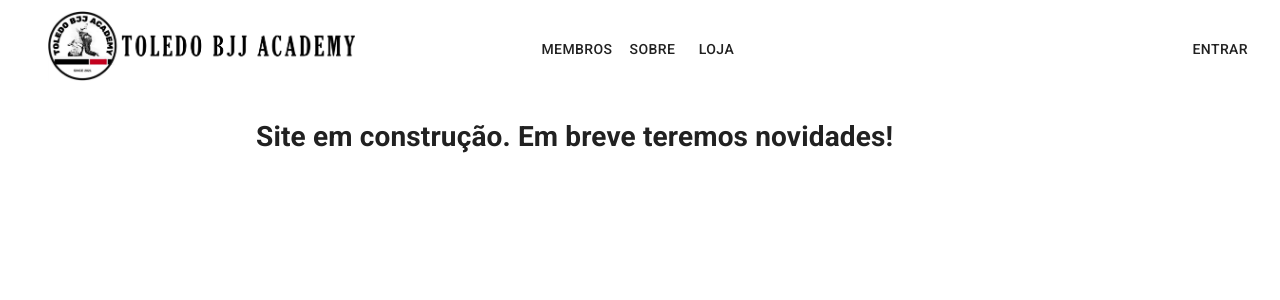
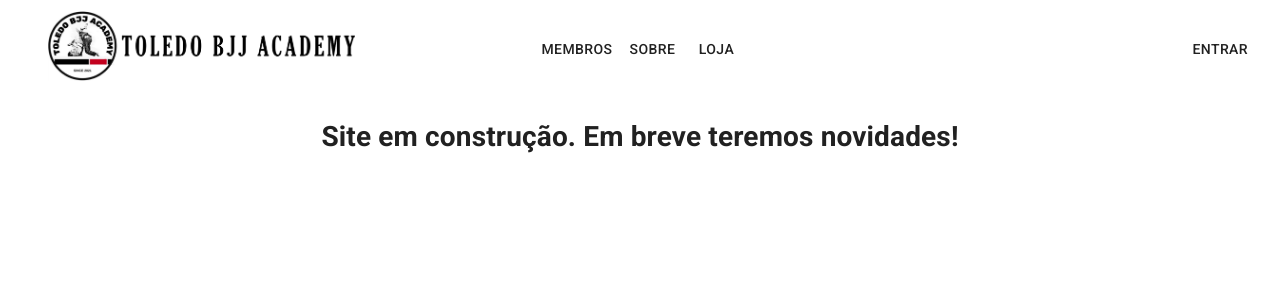
Before and after one commit to wanpdsantos/toledobjj_frontend, a Next.js app: page / in a window 1280 px wide. Shown: the top 300 px of the page. Built offline with nearby package versions, Linux system fonts and the light colour scheme.

Commit message:
Site Em Construção

```diff
--- a/components/Layout/index.js
+++ b/components/Layout/index.js
@@ -1,4 +1,4 @@
-import {makeStyles} from  '@material-ui/core'
+import { makeStyles } from  '@material-ui/core'
 import Head from 'next/head'
 import TopBar from './TopBar'
 
@@ -17,7 +17,7 @@ const useStyles = makeStyles((theme) => ({
         overflow: 'hidden',
         paddingTop: '7em',
         [theme.breakpoints.up('lg')]:{
-            paddingLeft: 256,
+            paddingLeft: 0,
         },
 
     },
@@ -26,12 +26,13 @@ const useStyles = makeStyles((theme) => ({
         flex: '1 1 auto',
         overflow: 'hidden',
 
+
     },
     content:{
-        flex: '1 1 auto',
+        display: 'flex',
+        justifyContent: 'center',
         height: '100%',
-        overflow: 'auto'
-
+        width: '100%',
     },
 
 }));
--- a/pages/index.js
+++ b/pages/index.js
@@ -1,13 +1,30 @@
+import { makeStyles } from  '@material-ui/core'
 import Layout from '../components/Layout';
+import Box from '@material-ui/core/Box'
+
+const useStyles = makeStyles((theme) => ({
+
+  boxUnderDevelopment: {
+    display: 'flex',
+    justifyContent: 'center',
+  },
+
+
+}));
 
 function Home() {
+
+  const classes = useStyles();
+
   return (
 
     <Layout title="TOLEDO BJJ ACADEMY">
 
-      <h1>
-        Site em construção. Em breve teremos novidades!
-      </h1>
+      <Box className={classes.boxUnderDevelopment}>
+        <h1>
+          Site em construção. Em breve teremos novidades!
+        </h1>
+      </Box>
 
     </Layout>
   )
```
